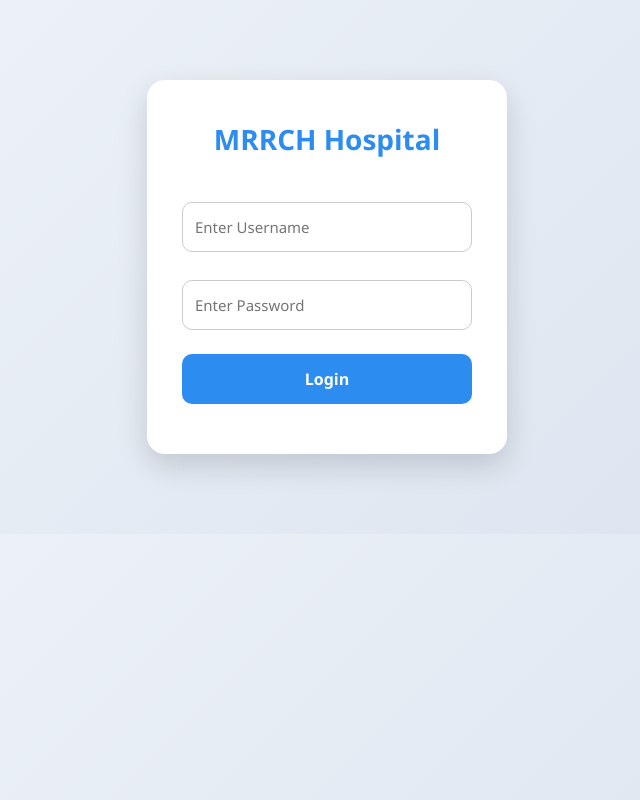
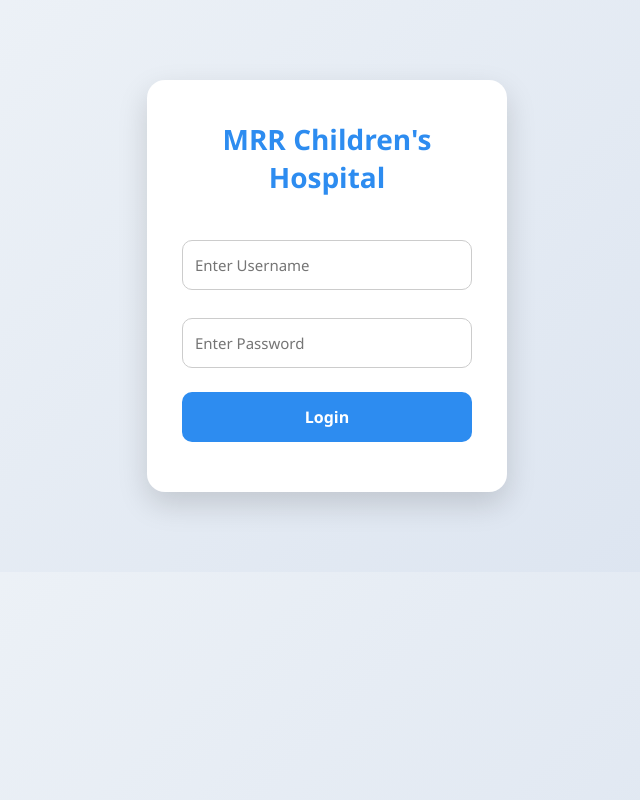
Before and after one commit to tejasnikam2218/test, a plain HTML site: page index.html in a window 1280 px wide. Shown: the whole page, without its empty margins (313-953 px from the left). Drawn offline with Linux system fonts and the light colour scheme.

Commit message:
Update index.html

```diff
--- a/index.html
+++ b/index.html
@@ -3,7 +3,7 @@
 <head>
 <meta charset="UTF-8">
 <meta name="viewport" content="width=device-width, initial-scale=1.0">
-<title>MRRCH Hospital Ticketing</title>
+<title>MRRCH Ticketing System</title>
 <style>
 *{box-sizing:border-box;margin:0;padding:0;font-family:'Segoe UI',Tahoma,sans-serif;}
 body{background:linear-gradient(135deg,#f0f4f8,#d9e2ef);}
@@ -57,7 +57,7 @@ textarea{min-height:120px;resize:vertical;}
 
 <!-- LOGIN -->
 <div id="loginBox">
-<h2>MRRCH Hospital</h2>
+<h2>MRR Children's Hospital</h2>
 <input type="text" id="username" placeholder="Enter Username">
 <input type="password" id="password" placeholder="Enter Password">
 <button onclick="login()">Login</button>
```
